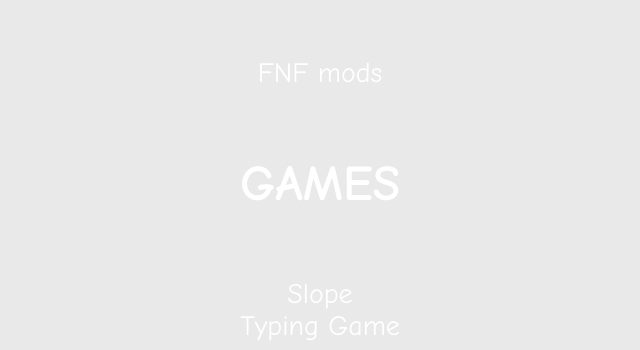
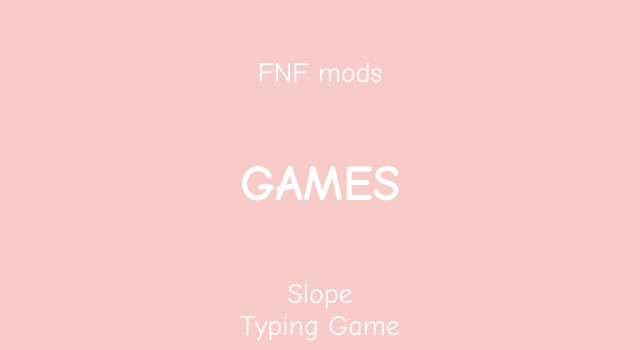
Before and after one commit to sillyangel/gamez, a plain HTML site: page index.html in a window 1280 px wide. Shown: the part 646-996 px from the top of the page, without its empty margins (320-960 px from the left). Drawn offline with Linux system fonts and the light colour scheme.

Commit message:
Update index.html

```diff
--- a/index.html
+++ b/index.html
@@ -3,7 +3,7 @@
 <style>
 
 body {
-  background-color: #e9e9e9;
+  background-color: #f7cbc8;
   font-size: 28px;
 }
 
```
